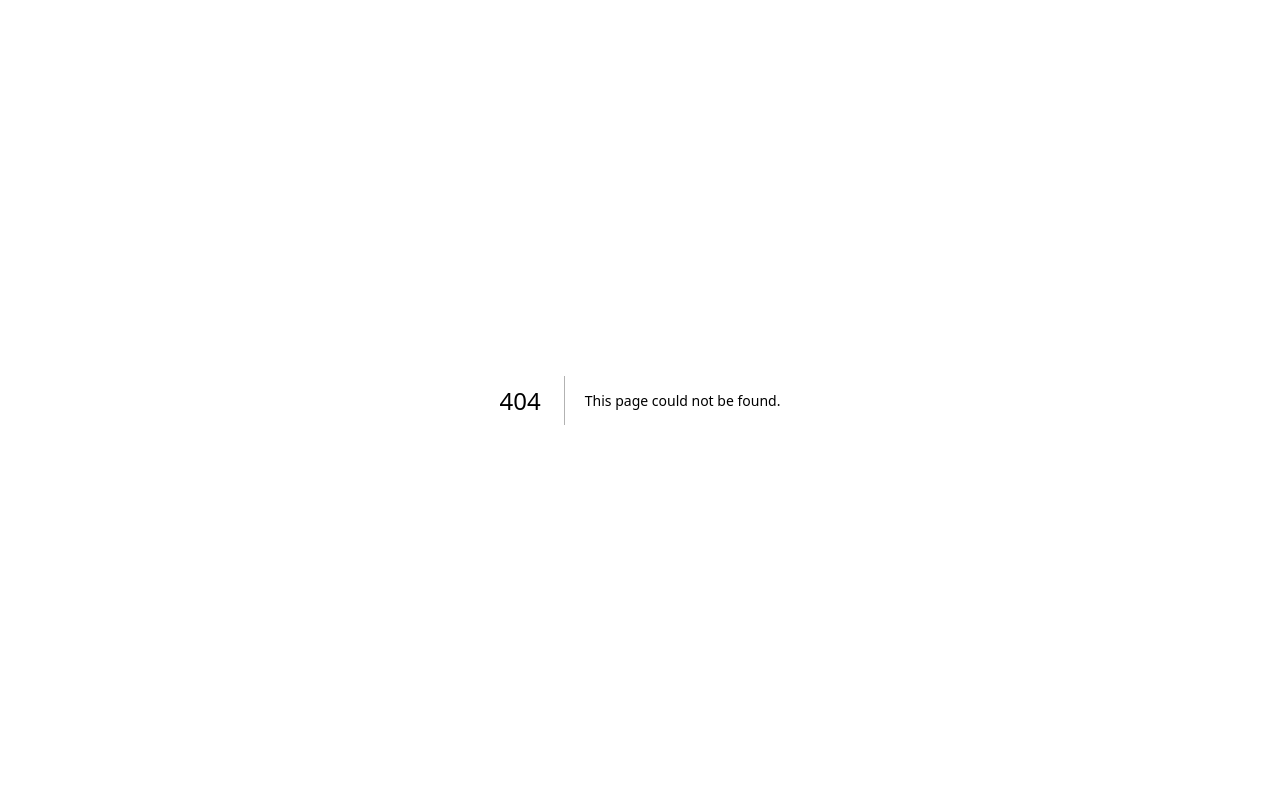
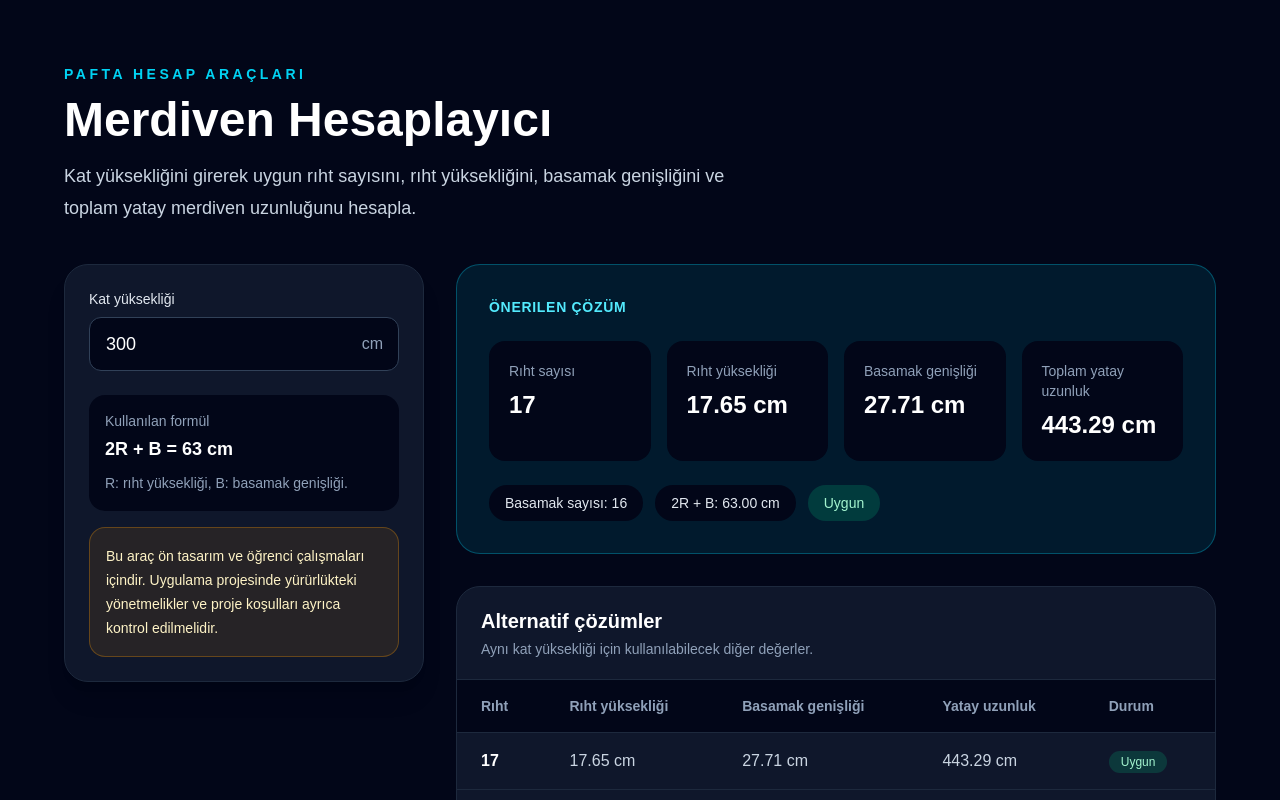
Before and after one commit to ali-tzn/pafta, a Next.js app: page /tools/stair-calculator in a window 1280 px wide. Before the commit this address had no page. Shown: the top 800 px of the page. Built offline with nearby package versions, Linux system fonts and the light colour scheme.

Commit message:
Add professional stair calculator

```diff
--- /dev/null
+++ b/app/tools/stair-calculator/page.tsx
@@ -0,0 +1,270 @@
+"use client";
+
+import { useMemo, useState } from "react";
+
+type StairOption = {
+  riserCount: number;
+  riserHeight: number;
+  treadDepth: number;
+  comfortValue: number;
+  horizontalLength: number;
+  status: "Uygun" | "Sınırda";
+};
+
+export default function StairCalculatorPage() {
+  const [floorHeight, setFloorHeight] = useState("300");
+
+  const options = useMemo<StairOption[]>(() => {
+    const height = Number(floorHeight);
+
+    if (!height || height <= 0) {
+      return [];
+    }
+
+    const results: StairOption[] = [];
+
+    for (let riserCount = 10; riserCount <= 30; riserCount++) {
+      const riserHeight = height / riserCount;
+
+      if (riserHeight < 15 || riserHeight > 19) {
+        continue;
+      }
+
+      const treadDepth = 63 - 2 * riserHeight;
+      const comfortValue = 2 * riserHeight + treadDepth;
+      const horizontalLength = treadDepth * (riserCount - 1);
+
+      if (treadDepth < 25 || treadDepth > 33) {
+        continue;
+      }
+
+      results.push({
+        riserCount,
+        riserHeight,
+        treadDepth,
+        comfortValue,
+        horizontalLength,
+        status:
+          riserHeight >= 16 &&
+          riserHeight <= 18 &&
+          treadDepth >= 27 &&
+          treadDepth <= 30
+            ? "Uygun"
+            : "Sınırda",
+      });
+    }
+
+    return results.sort((a, b) => {
+      if (a.status !== b.status) {
+        return a.status === "Uygun" ? -1 : 1;
+      }
+
+      return (
+        Math.abs(a.comfortValue - 63) - Math.abs(b.comfortValue - 63)
+      );
+    });
+  }, [floorHeight]);
+
+  const recommendedOption = options[0];
+
+  return (
+    <main className="min-h-screen bg-slate-950 px-6 py-16 text-white">
+      <div className="mx-auto max-w-6xl">
+        <div className="mb-10">
+          <p className="mb-3 text-sm font-semibold uppercase tracking-[0.25em] text-cyan-400">
+            PAFTA Hesap Araçları
+          </p>
+
+          <h1 className="text-4xl font-bold md:text-5xl">
+            Merdiven Hesaplayıcı
+          </h1>
+
+          <p className="mt-4 max-w-2xl text-lg leading-8 text-slate-300">
+            Kat yüksekliğini girerek uygun rıht sayısını, rıht yüksekliğini,
+            basamak genişliğini ve toplam yatay merdiven uzunluğunu hesapla.
+          </p>
+        </div>
+
+        <div className="grid gap-8 lg:grid-cols-[360px_1fr]">
+          <section className="h-fit rounded-3xl border border-slate-800 bg-slate-900 p-6 shadow-xl">
+            <label
+              htmlFor="floorHeight"
+              className="mb-2 block text-sm font-medium text-slate-200"
+            >
+              Kat yüksekliği
+            </label>
+
+            <div className="relative">
+              <input
+                id="floorHeight"
+                type="number"
+                min="1"
+                step="1"
+                value={floorHeight}
+                onChange={(event) => setFloorHeight(event.target.value)}
+                className="w-full rounded-xl border border-slate-700 bg-slate-950 px-4 py-3 pr-14 text-lg outline-none transition focus:border-cyan-400"
+                placeholder="Örneğin 300"
+              />
+
+              <span className="absolute right-4 top-1/2 -translate-y-1/2 text-slate-400">
+                cm
+              </span>
+            </div>
+
+            <div className="mt-6 rounded-2xl bg-slate-950 p-4">
+              <p className="text-sm text-slate-400">Kullanılan formül</p>
+              <p className="mt-1 text-lg font-semibold">2R + B = 63 cm</p>
+              <p className="mt-2 text-sm leading-6 text-slate-400">
+                R: rıht yüksekliği, B: basamak genişliği.
+              </p>
+            </div>
+
+            <div className="mt-4 rounded-2xl border border-amber-500/30 bg-amber-500/10 p-4">
+              <p className="text-sm leading-6 text-amber-100">
+                Bu araç ön tasarım ve öğrenci çalışmaları içindir. Uygulama
+                projesinde yürürlükteki yönetmelikler ve proje koşulları ayrıca
+                kontrol edilmelidir.
+              </p>
+            </div>
+          </section>
+
+          <section>
+            {!recommendedOption ? (
+              <div className="rounded-3xl border border-slate-800 bg-slate-900 p-8">
+                <h2 className="text-2xl font-semibold">
+                  Uygun bir seçenek bulunamadı
+                </h2>
+                <p className="mt-3 text-slate-400">
+                  Pozitif ve gerçekçi bir kat yüksekliği gir.
+                </p>
+              </div>
+            ) : (
+              <>
+                <div className="mb-8 rounded-3xl border border-cyan-400/30 bg-cyan-400/10 p-8">
+                  <p className="text-sm font-semibold uppercase tracking-wider text-cyan-300">
+                    Önerilen çözüm
+                  </p>
+
+                  <div className="mt-6 grid gap-4 sm:grid-cols-2 xl:grid-cols-4">
+                    <ResultCard
+                      label="Rıht sayısı"
+                      value={`${recommendedOption.riserCount}`}
+                    />
+
+                    <ResultCard
+                      label="Rıht yüksekliği"
+                      value={`${recommendedOption.riserHeight.toFixed(2)} cm`}
+                    />
+
+                    <ResultCard
+                      label="Basamak genişliği"
+                      value={`${recommendedOption.treadDepth.toFixed(2)} cm`}
+                    />
+
+                    <ResultCard
+                      label="Toplam yatay uzunluk"
+                      value={`${recommendedOption.horizontalLength.toFixed(
+                        2
+                      )} cm`}
+                    />
+                  </div>
+
+                  <div className="mt-6 flex flex-wrap gap-3 text-sm">
+                    <span className="rounded-full bg-slate-950 px-4 py-2 text-slate-200">
+                      Basamak sayısı: {recommendedOption.riserCount - 1}
+                    </span>
+
+                    <span className="rounded-full bg-slate-950 px-4 py-2 text-slate-200">
+                      2R + B: {recommendedOption.comfortValue.toFixed(2)} cm
+                    </span>
+
+                    <span className="rounded-full bg-emerald-500/20 px-4 py-2 text-emerald-200">
+                      {recommendedOption.status}
+                    </span>
+                  </div>
+                </div>
+
+                <div className="overflow-hidden rounded-3xl border border-slate-800 bg-slate-900">
+                  <div className="border-b border-slate-800 px-6 py-5">
+                    <h2 className="text-xl font-semibold">
+                      Alternatif çözümler
+                    </h2>
+                    <p className="mt-1 text-sm text-slate-400">
+                      Aynı kat yüksekliği için kullanılabilecek diğer değerler.
+                    </p>
+                  </div>
+
+                  <div className="overflow-x-auto">
+                    <table className="w-full min-w-[720px] text-left">
+                      <thead className="bg-slate-950 text-sm text-slate-400">
+                        <tr>
+                          <th className="px-6 py-4">Rıht</th>
+                          <th className="px-6 py-4">Rıht yüksekliği</th>
+                          <th className="px-6 py-4">Basamak genişliği</th>
+                          <th className="px-6 py-4">Yatay uzunluk</th>
+                          <th className="px-6 py-4">Durum</th>
+                        </tr>
+                      </thead>
+
+                      <tbody>
+                        {options.map((option) => (
+                          <tr
+                            key={option.riserCount}
+                            className="border-t border-slate-800"
+                          >
+                            <td className="px-6 py-4 font-semibold">
+                              {option.riserCount}
+                            </td>
+
+                            <td className="px-6 py-4 text-slate-300">
+                              {option.riserHeight.toFixed(2)} cm
+                            </td>
+
+                            <td className="px-6 py-4 text-slate-300">
+                              {option.treadDepth.toFixed(2)} cm
+                            </td>
+
+                            <td className="px-6 py-4 text-slate-300">
+                              {option.horizontalLength.toFixed(2)} cm
+                            </td>
+
+                            <td className="px-6 py-4">
+                              <span
+                                className={`rounded-full px-3 py-1 text-xs font-medium ${
+                                  option.status === "Uygun"
+                                    ? "bg-emerald-500/20 text-emerald-200"
+                                    : "bg-amber-500/20 text-amber-200"
+                                }`}
+                              >
+                                {option.status}
+                              </span>
+                            </td>
+                          </tr>
+                        ))}
+                      </tbody>
+                    </table>
+                  </div>
+                </div>
+              </>
+            )}
+          </section>
+        </div>
+      </div>
+    </main>
+  );
+}
+
+function ResultCard({
+  label,
+  value,
+}: {
+  label: string;
+  value: string;
+}) {
+  return (
+    <div className="rounded-2xl bg-slate-950 p-5">
+      <p className="text-sm text-slate-400">{label}</p>
+      <p className="mt-2 text-2xl font-bold">{value}</p>
+    </div>
+  );
+}
```
